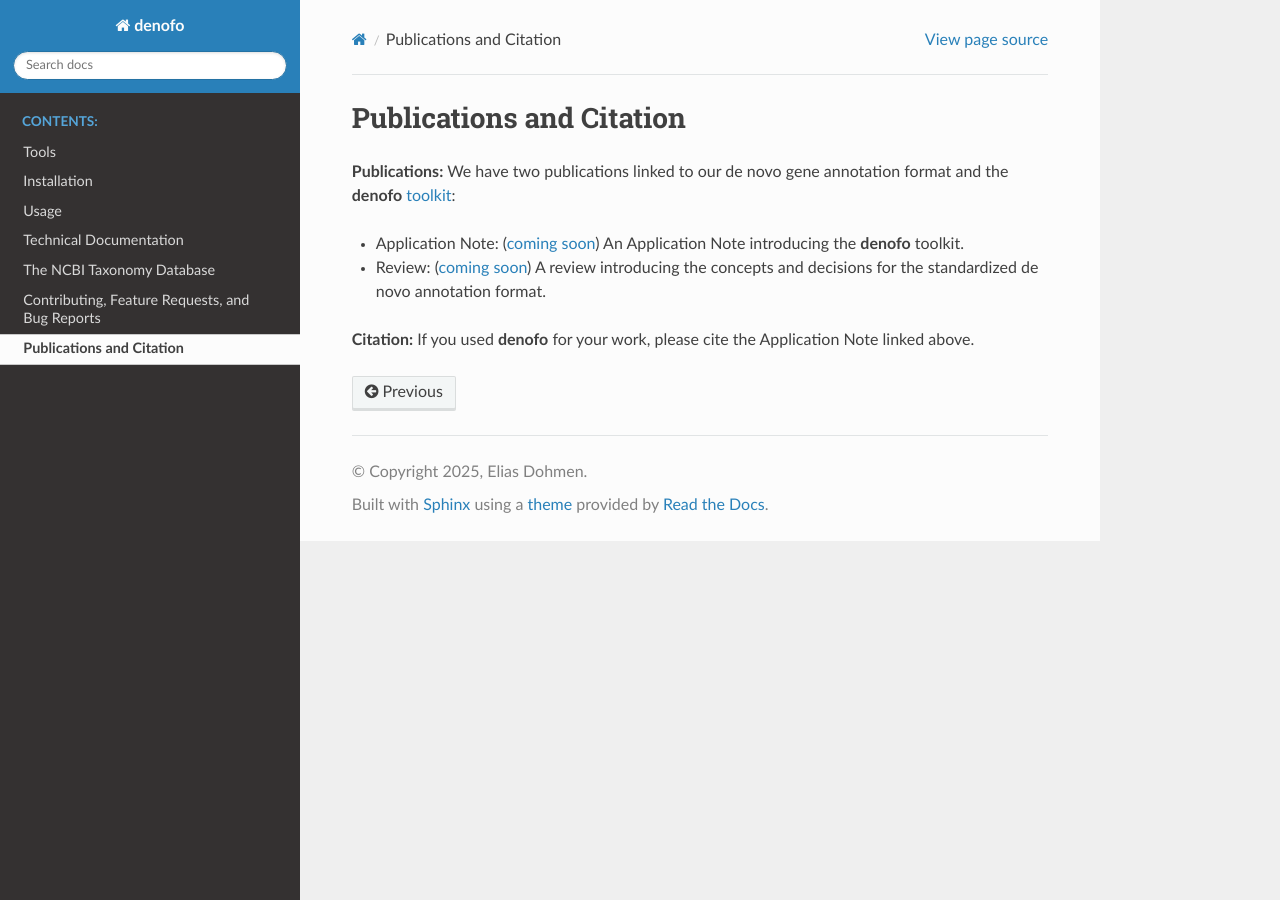
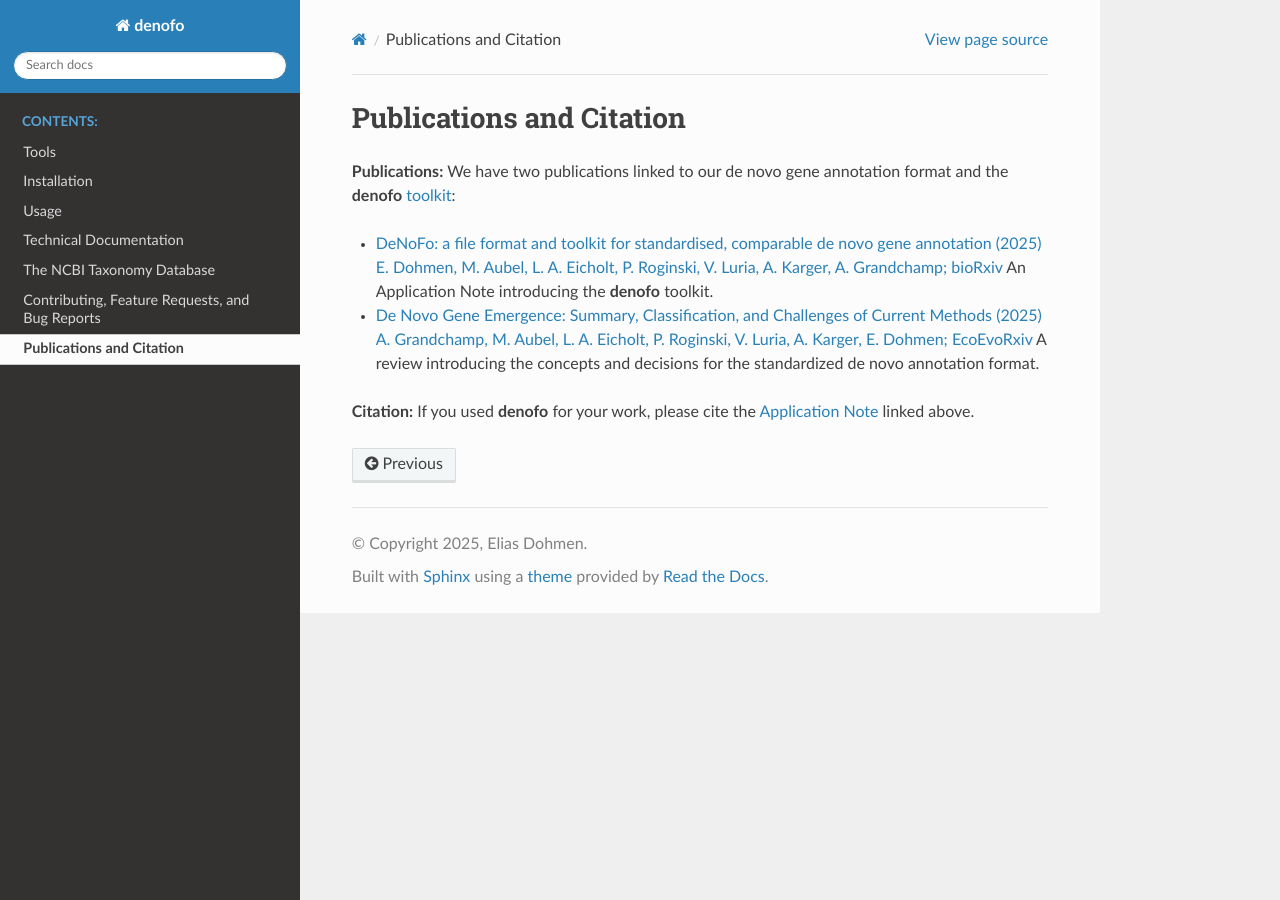
Before and after one commit to EDohmen/denofo, a Sphinx documentation site: the page built from docs/citation.rst, in a window 1280 px wide. Built offline with Sphinx 7.4.7 and the Read the Docs theme 3.1.0, drawn with Linux system fonts in a browser that asks for light colours.

Commit message:
bump: update version to 0.9.4 and add citation details in documentation

```diff
--- a/denofo/__init__.py
+++ b/denofo/__init__.py
@@ -1 +1 @@
-__version__ = "0.9.3"
+__version__ = "0.9.4"
--- a/docs/citation.rst
+++ b/docs/citation.rst
@@ -5,8 +5,8 @@ Publications and Citation
 We have two publications linked to our de novo gene annotation format and the
 **denofo** `toolkit <https://github.com/EDohmen/denofo>`_:
 
-- Application Note: (`coming soon <https://github.com/EDohmen/denofo>`_) An Application Note introducing the **denofo** toolkit.
-- Review: (`coming soon <https://github.com/EDohmen/denofo>`_) A review introducing the concepts and decisions for the standardized de novo annotation format.
+- `DeNoFo: a file format and toolkit for standardised, comparable de novo gene annotation (2025) E. Dohmen, M. Aubel, L. A. Eicholt, P. Roginski, V. Luria, A. Karger, A. Grandchamp; bioRxiv <https://doi.org/10.1101/2025.03.31.644673>`_ An Application Note introducing the **denofo** toolkit.
+- `De Novo Gene Emergence: Summary, Classification, and Challenges of Current Methods (2025) A. Grandchamp, M. Aubel, L. A. Eicholt, P. Roginski, V. Luria, A. Karger, E. Dohmen; EcoEvoRxiv <https://doi.org/10.32942/X2DP88>`_ A review introducing the concepts and decisions for the standardized de novo annotation format.
 
 **Citation:**
-If you used **denofo** for your work, please cite the Application Note linked above.
+If you used **denofo** for your work, please cite the `Application Note <https://doi.org/10.1101/2025.03.31.644673>`_ linked above.
```
